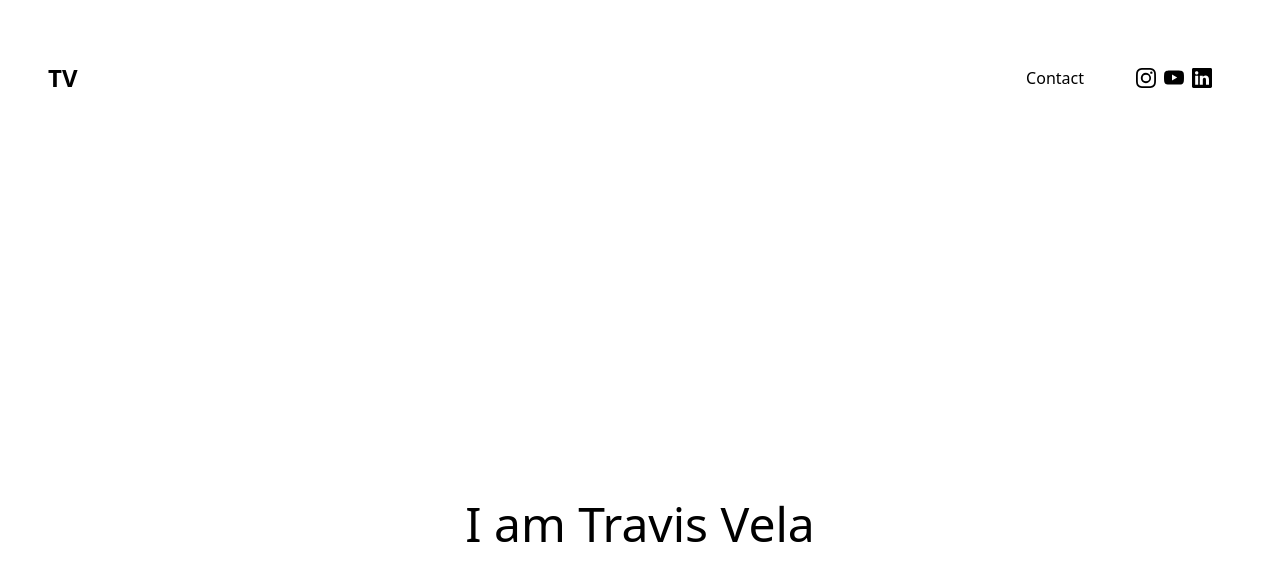
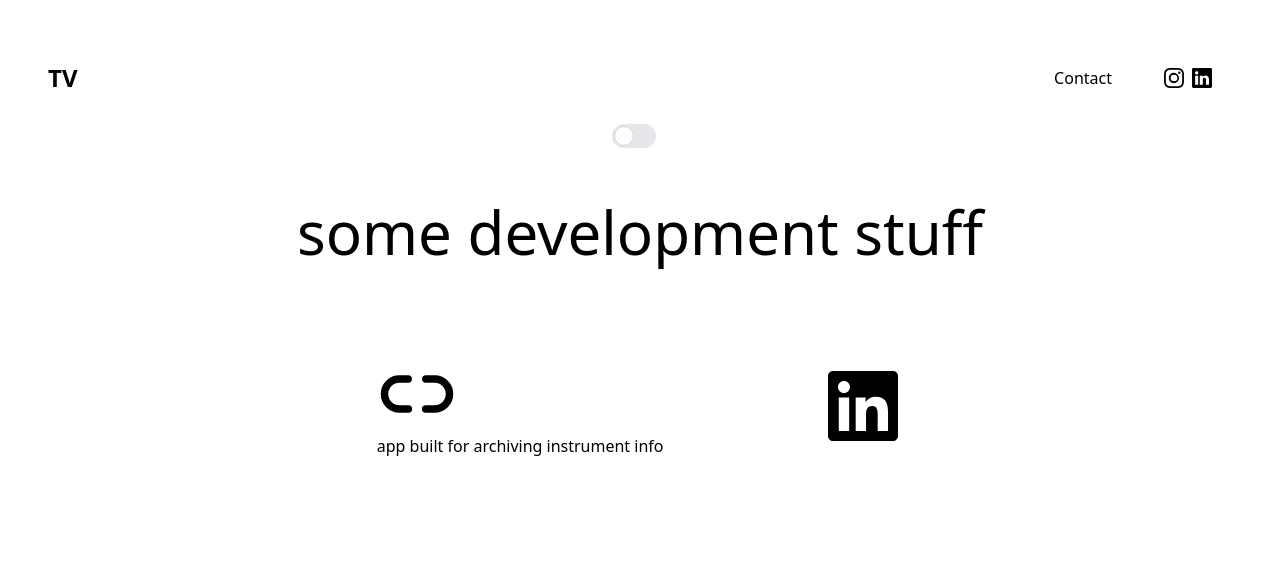
Before and after one commit to travisVela/dotcom, a React (Vite) app: page / in a window 1280 px wide. Shown: the top 580 px of the page. Built offline with nearby package versions, Linux system fonts and the light colour scheme.

Commit message:
add components for home page toggle

```diff
--- /dev/null
+++ b/src/components/Dev.jsx
@@ -0,0 +1,28 @@
+import React from "react";
+import { Link } from "react-router-dom";
+import { FaLinkedin } from "react-icons/fa";
+import { IoUnlink } from "react-icons/io5";
+
+const Dev = () => {
+  return (
+    <div className="flex flex-col h-full justify-start">
+      <div className="flex flex-row h-1/4 justify-self-center items-start">
+        <h1 className="text-3xl mt-4 md:mt-12 md:text-6xl">
+          some development stuff
+        </h1>
+      </div>
+
+      <div className={"flex flex-row w-full justify-around items-center"}>
+        <Link to={"https://gearapp.travisvela.com"} target="_blank">
+          <IoUnlink className="size-20" />
+          <span>app built for archiving instrument info</span>
+        </Link>
+        <Link to={"https://www.linkedin.com/in/travisvela/"} target="_blank">
+          <FaLinkedin className={"size-20"}></FaLinkedin>
+        </Link>
+      </div>
+    </div>
+  );
+};
+
+export default Dev;
--- /dev/null
+++ b/src/components/Music.jsx
@@ -0,0 +1,28 @@
+import React from "react";
+import { Link } from "react-router-dom";
+
+import { RiSoundcloudFill } from "react-icons/ri";
+import { BsYoutube } from "react-icons/bs";
+
+const Music = () => {
+  return (
+    <div className="flex flex-col h-full justify-start">
+      <div className="flex flex-row h-1/4  justify-self-center items-start">
+        <h1 className="text-3xl md:text-6xl mt-4 md:mt-12">some music stuff</h1>
+      </div>
+
+      <div className={"flex flex-row w-full justify-around items-center"}>
+        <Link to={"https://soundcloud.com/travisvela"} target="_blank">
+          <RiSoundcloudFill className="size-20" />
+          <span>recordings</span>
+        </Link>
+        <Link to={"https://www.youtube.com/@travisvela/shorts"} target="_blank">
+          <BsYoutube className={"size-20"}></BsYoutube>
+          <span>guitar and steel videos</span>
+        </Link>
+      </div>
+    </div>
+  );
+};
+
+export default Music;
--- a/src/components/Navbar.jsx
+++ b/src/components/Navbar.jsx
@@ -70,14 +70,14 @@ const Navbar = () => {
                   <BsInstagram className={"h-5 w-full bg-white"}></BsInstagram>
                 </Link>
               </li>
-              <li className="m-1">
+              {/* <li className="m-1">
                 <Link
                   target="_blank"
                   to={"https://www.youtube.com/@travisvela/shorts"}
                 >
                   <BsYoutube className={"h-5 w-full bg-white"}></BsYoutube>
                 </Link>
-              </li>
+              </li> */}
               <li className="m-1">
                 <Link
                   target="_blank"
--- a/src/pages/ContactPage.jsx
+++ b/src/pages/ContactPage.jsx
@@ -9,12 +9,26 @@ import { IoIosText } from "react-icons/io";
 import emailjs from "@emailjs/browser";
 
 const ContactPage = () => {
-  const [formState, setFormState] = useState({});
+  const [formState, setFormState] = useState({
+    name: "",
+    email: "",
+    message: "",
+    subject: "",
+  });
+
   const form = useRef();
 
   const handleChange = async (e) => {
     const { id, value } = e.target;
     setFormState((prevState) => ({ ...prevState, [id]: value }));
+  };
+
+  const isFormValid = () => {
+    return (
+      formState.name.trim() !== "" &&
+      formState.email.trim() !== "" &&
+      formState.message.trim() !== ""
+    );
   };
 
   const handleSubmit = (e) => {
@@ -37,7 +51,7 @@ const ContactPage = () => {
           console.log("FAILED...", error);
         }
       );
-    setFormState({});
+    setFormState({ name: "", email: "", message: "", subject: "" });
   };
 
   return (
@@ -59,7 +73,7 @@ const ContactPage = () => {
         animate={{ opacity: 1, y: 0 }}
         transition={{ duration: 0.8, delay: 0.2 }}
       >
-        <div className="rounded-lg  p-8 bg-gray-800/10 shadow-xl  sm:py-4 px-4 m-2 sm:m-0 sm:rounded-lg sm:px-10 ">
+        <div className="rounded-lg  p-8 bg-gray-800/5 shadow-xl  sm:py-4 px-4 m-2 sm:m-0 sm:rounded-lg sm:px-10 ">
           <form ref={form} onSubmit={handleSubmit} className="space-y-2">
             <div className={"flex flex-col justify-center items-start mx-1"}>
               <label
@@ -171,11 +185,11 @@ const ContactPage = () => {
 
             <button
               type="submit"
-              className="w-full flex justify-center py-2 px-4 border border-transparent
+              className={`w-full flex justify-center py-2 px-4 border border-transparent
 							rounded-md shadow-sm text-sm font-medium dark:text-white text-black/70 focus:outline-none focus:ring-2 focus:ring-offset-2
-							   transition duration-150 ease-in-out disabled:opacity-50"
-              style={{ backgroundColor: "sienna" }}
-              // disabled={!isUsernameAvailable}
+							   transition duration-150 ease-in-out disabled:opacity-50 `}
+              style={{ backgroundColor: "steelblue" }}
+              disabled={!isFormValid()}
             >
               {/*{loading ? (*/}
               {/*    <>*/}
--- a/src/pages/Home.jsx
+++ b/src/pages/Home.jsx
@@ -1,13 +1,40 @@
-import React from "react";
+import React, { useState } from "react";
+import Music from "../components/Music";
+import Dev from "../components/Dev";
+const Home = () => {
+  const [isToggled, setIsToggled] = useState(false);
 
-const Home = () => {
+  const handleToggle = () => {
+    setIsToggled(!isToggled);
+    console.log(isToggled);
+  };
+
   return (
-    <div className={"container justify-items-center items-center h-lvh"}>
-      <div
-        className={"flex flex-col w-full h-full justify-center items-center"}
-      >
-        <h1 className={"text-5xl"}>I am Travis Vela</h1>
-      </div>
+    <div className={"container justify-items-center items-center h-screen"}>
+      <label className="inline-flex items-center cursor-pointer">
+        <input
+          onChange={handleToggle}
+          type="checkbox"
+          value=""
+          className="sr-only peer"
+        />
+        <div className="relative w-11 h-6 bg-gray-200 peer-focus:outline-none peer-focus:ring-4 peer-focus:ring-blue-300 rounded-full peer dark:bg-gray-700 peer-checked:after:translate-x-full rtl:peer-checked:after:-translate-x-full peer-checked:after:border-white after:content-[''] after:absolute after:top-[2px] after:start-[2px] after:bg-white after:border-gray-300 after:border after:rounded-full after:h-5 after:w-5 after:transition-all dark:border-gray-600 peer-checked:bg-[#4682b4] dark:peer-checked:bg-[#4682b4]"></div>
+        <span className="ms-3 text-sm font-medium text-gray-900 dark:text-gray-300"></span>
+      </label>
+
+      {isToggled ? (
+        <div
+          className={"flex flex-col w-full h-full justify-center items-center"}
+        >
+          <Music />
+        </div>
+      ) : (
+        <div
+          className={"flex flex-col w-full h-full justify-center items-center"}
+        >
+          <Dev />
+        </div>
+      )}
     </div>
   );
 };
```
